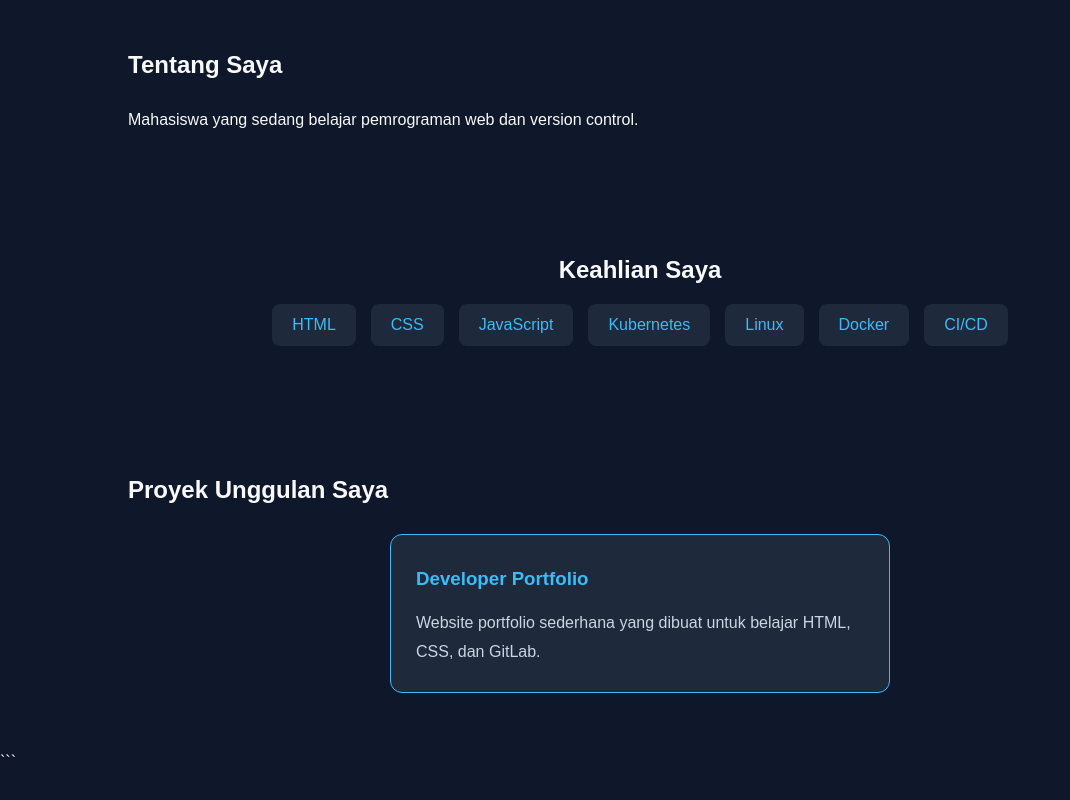
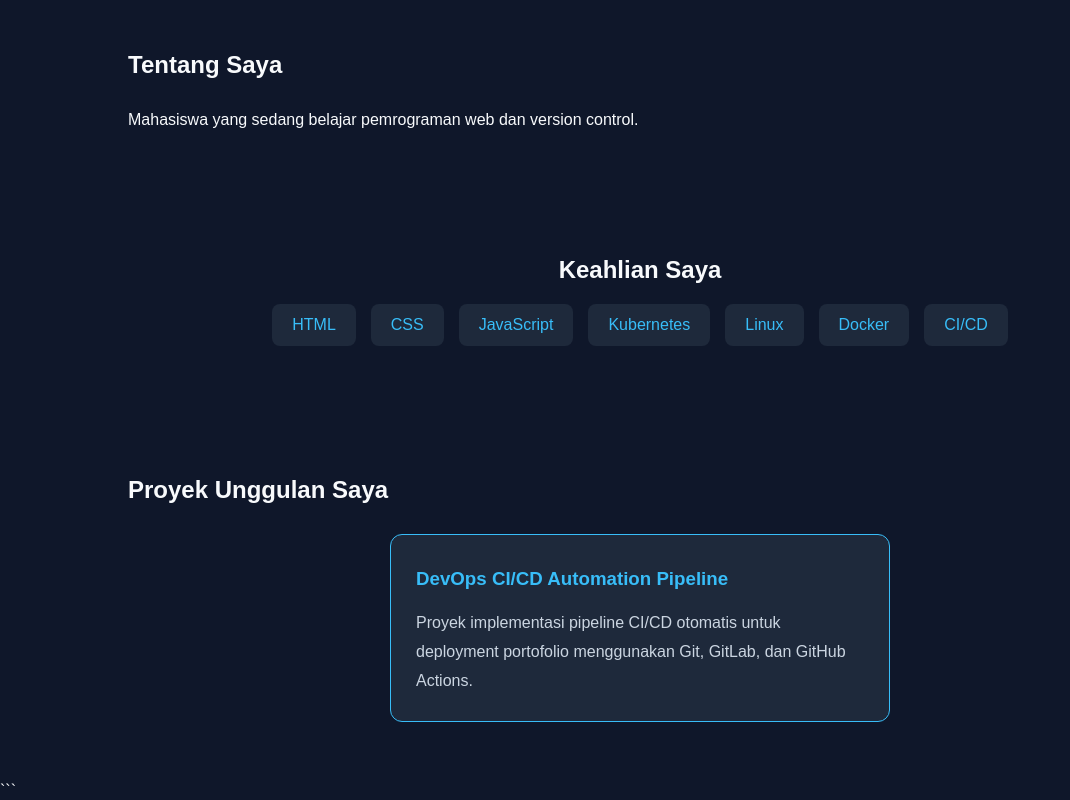
Before and after one commit to XCrusiderZ/devops-V, a plain HTML site: page index.html in a window 1280 px wide. Shown: the part 717-1517 px from the top of the page, without its empty margins (0-1070 px from the left). Before the commit the page ends 1488 px from the top, so only its background shows below. Drawn offline with Linux system fonts and the light colour scheme.

Commit message:
feat: perbarui informasi proyek CI/CD di branch fitur-proyek

```diff
--- a/index.html
+++ b/index.html
@@ -46,8 +46,8 @@
     <section id="projects" class="projects">
         <h2>Proyek Unggulan Saya</h2>
         <div class="project-card">
-            <h3>Developer Portfolio</h3>
-            <p>Website portfolio sederhana yang dibuat untuk belajar HTML, CSS, dan GitLab.</p>
+            <h3>DevOps CI/CD Automation Pipeline</h3>
+            <p>Proyek implementasi pipeline CI/CD otomatis untuk deployment portofolio menggunakan Git, GitLab, dan GitHub Actions.</p>
         </div>
     </section>
 </body>
```
